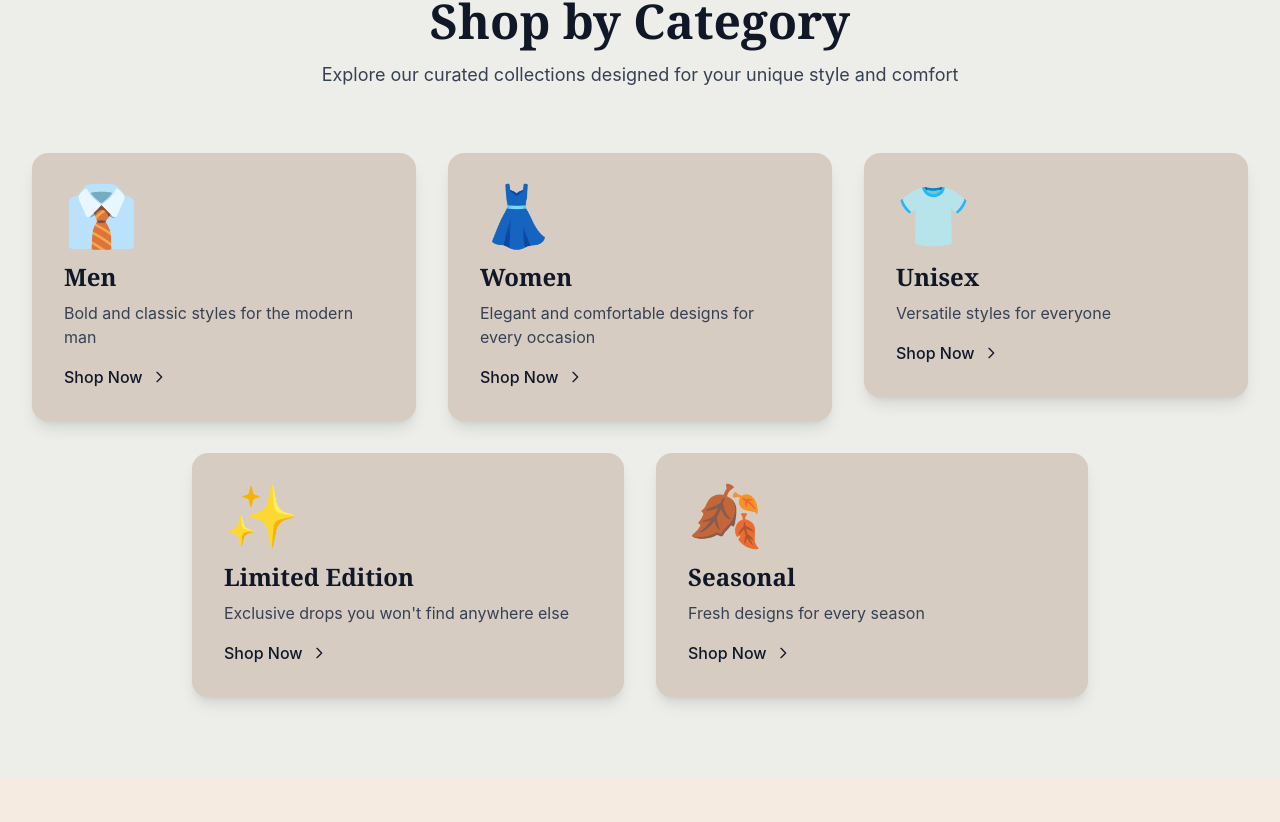
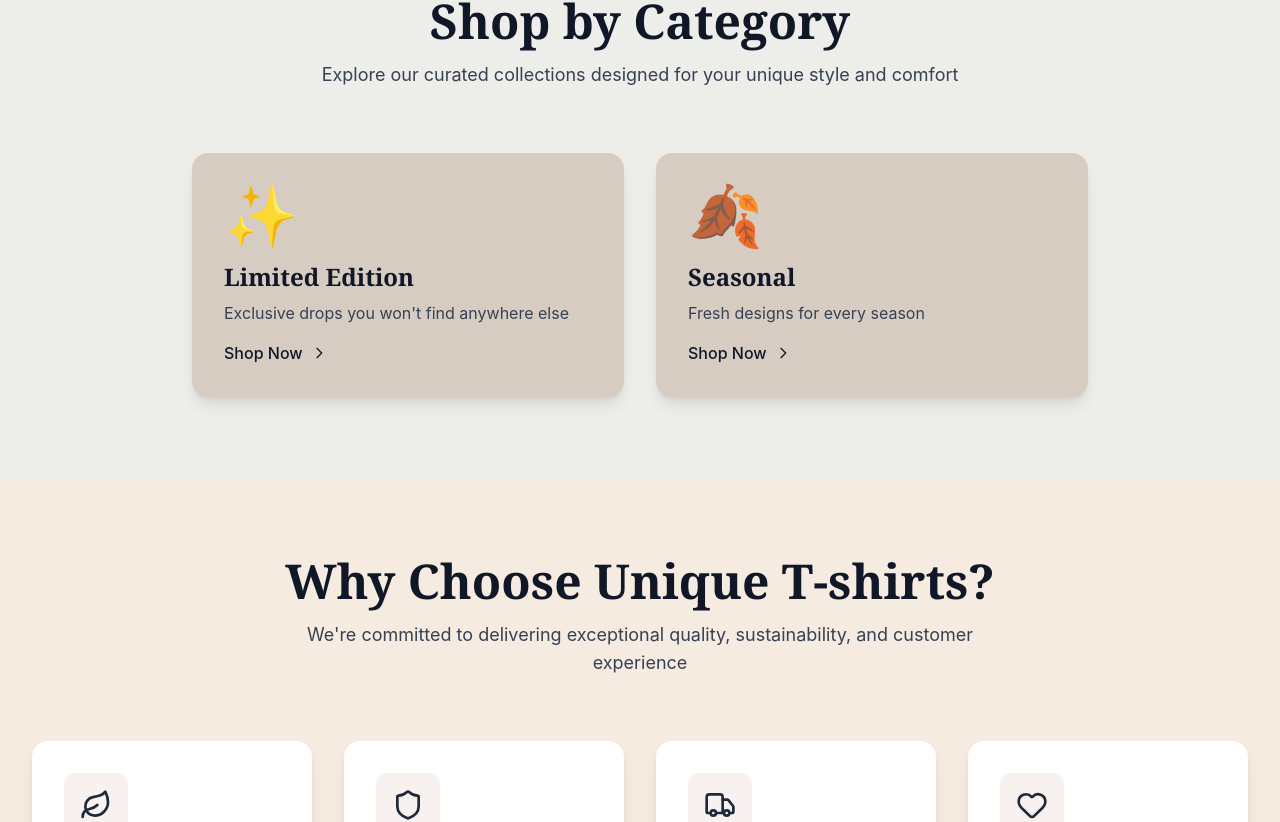
Before and after one commit to munaspori-collab/unique_tshirt_frontend, a Next.js app: page / in a window 1280 px wide. Shown: the part 883-1705 px from the top of the page. Built offline with nearby package versions, Linux system fonts and the light colour scheme.

Commit message:
Remove Men, Women, and Unisex categories from navigation and pages

```diff
--- a/components/Footer.tsx
+++ b/components/Footer.tsx
@@ -20,10 +20,8 @@
 
   const footerLinks = {
     shop: [
-      { name: 'Men', href: '/shop/men' },
-      { name: 'Women', href: '/shop/women' },
-      { name: 'Unisex', href: '/shop/unisex' },
       { name: 'Limited Edition', href: '/shop/limited' },
+      { name: 'Seasonal', href: '/shop/seasonal' },
     ],
     company: [
       { name: 'About Us', href: '/about' },
--- a/components/Header.tsx
+++ b/components/Header.tsx
@@ -7,9 +7,6 @@
 import { motion, AnimatePresence } from 'framer-motion';
 
 const categories = [
-  { name: 'Men', href: '/shop/men' },
-  { name: 'Women', href: '/shop/women' },
-  { name: 'Unisex', href: '/shop/unisex' },
   { name: 'Limited Edition', href: '/shop/limited' },
   { name: 'Seasonal', href: '/shop/seasonal' },
 ];
--- a/components/home/CategoryPreview.tsx
+++ b/components/home/CategoryPreview.tsx
@@ -51,24 +51,6 @@
 export default function CategoryPreview() {
   const categories = [
     {
-      name: 'Men',
-      href: '/shop/men',
-      emoji: '👔',
-      description: 'Bold and classic styles for the modern man',
-    },
-    {
-      name: 'Women',
-      href: '/shop/women',
-      emoji: '👗',
-      description: 'Elegant and comfortable designs for every occasion',
-    },
-    {
-      name: 'Unisex',
-      href: '/shop/unisex',
-      emoji: '👕',
-      description: 'Versatile styles for everyone',
-    },
-    {
       name: 'Limited Edition',
       href: '/shop/limited',
       emoji: '✨',
@@ -100,15 +82,9 @@
           </p>
         </motion.div>
 
-        <div className="grid grid-cols-1 md:grid-cols-2 lg:grid-cols-3 gap-8">
-          {categories.slice(0, 3).map((category, index) => (
+        <div className="grid grid-cols-1 md:grid-cols-2 gap-8 max-w-4xl mx-auto">
+          {categories.map((category, index) => (
             <CategoryCard key={category.name} {...category} index={index} />
-          ))}
-        </div>
-
-        <div className="grid grid-cols-1 md:grid-cols-2 gap-8 mt-8 max-w-4xl mx-auto">
-          {categories.slice(3).map((category, index) => (
-            <CategoryCard key={category.name} {...category} index={index + 3} />
           ))}
         </div>
       </div>
--- a/components/home/HeroSection.tsx
+++ b/components/home/HeroSection.tsx
@@ -61,7 +61,7 @@
               className="flex flex-col sm:flex-row gap-4 justify-center lg:justify-start"
             >
               <Link
-                href="/shop/men"
+                href="/shop/limited"
                 className="group inline-flex items-center justify-center px-8 py-4 bg-gray-900 text-white rounded-lg font-medium hover:bg-gray-800 transition-all hover:shadow-xl hover:scale-105"
               >
                 Shop Now
--- a/types/index.ts
+++ b/types/index.ts
@@ -17,7 +17,7 @@
   updatedAt: Date;
 }
 
-export type ProductCategory = 'men' | 'women' | 'unisex' | 'limited' | 'seasonal';
+export type ProductCategory = 'limited' | 'seasonal';
 
 export type Size = 'XS' | 'S' | 'M' | 'L' | 'XL' | 'XXL';
 
```
